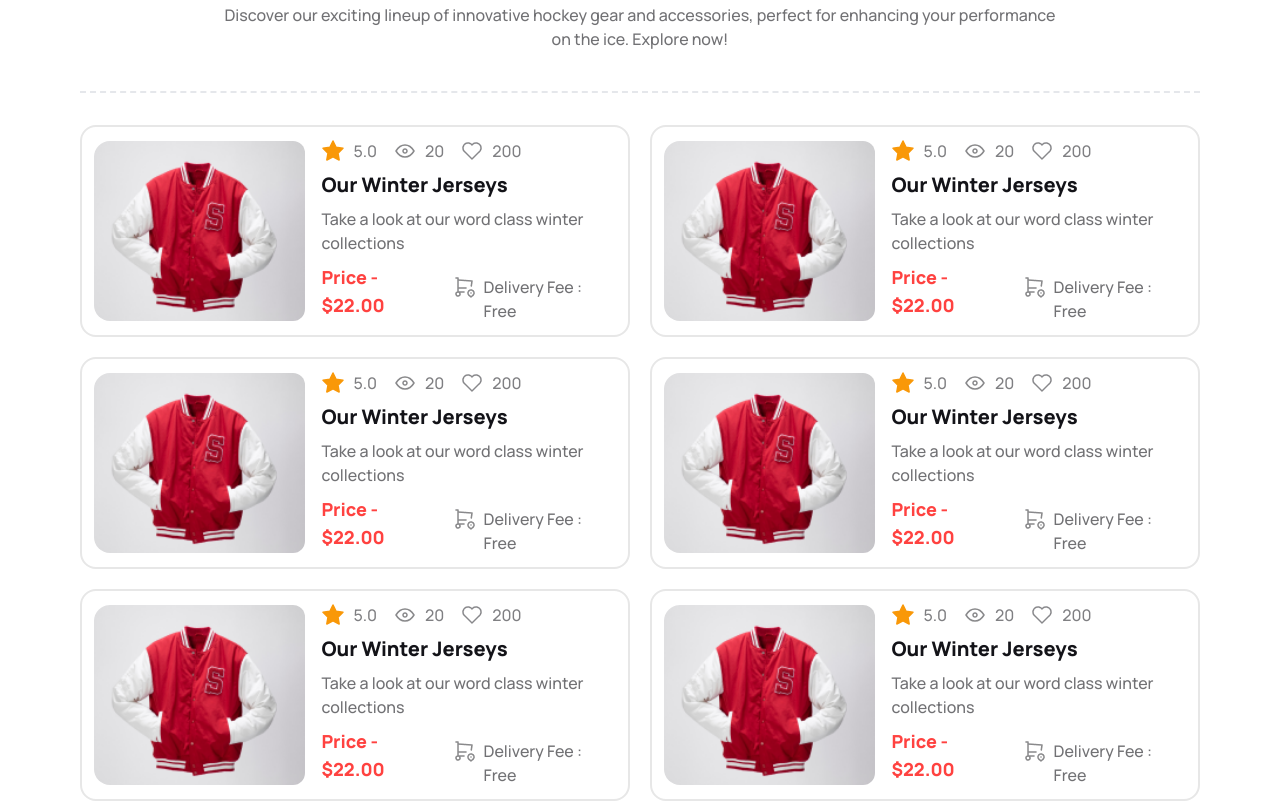
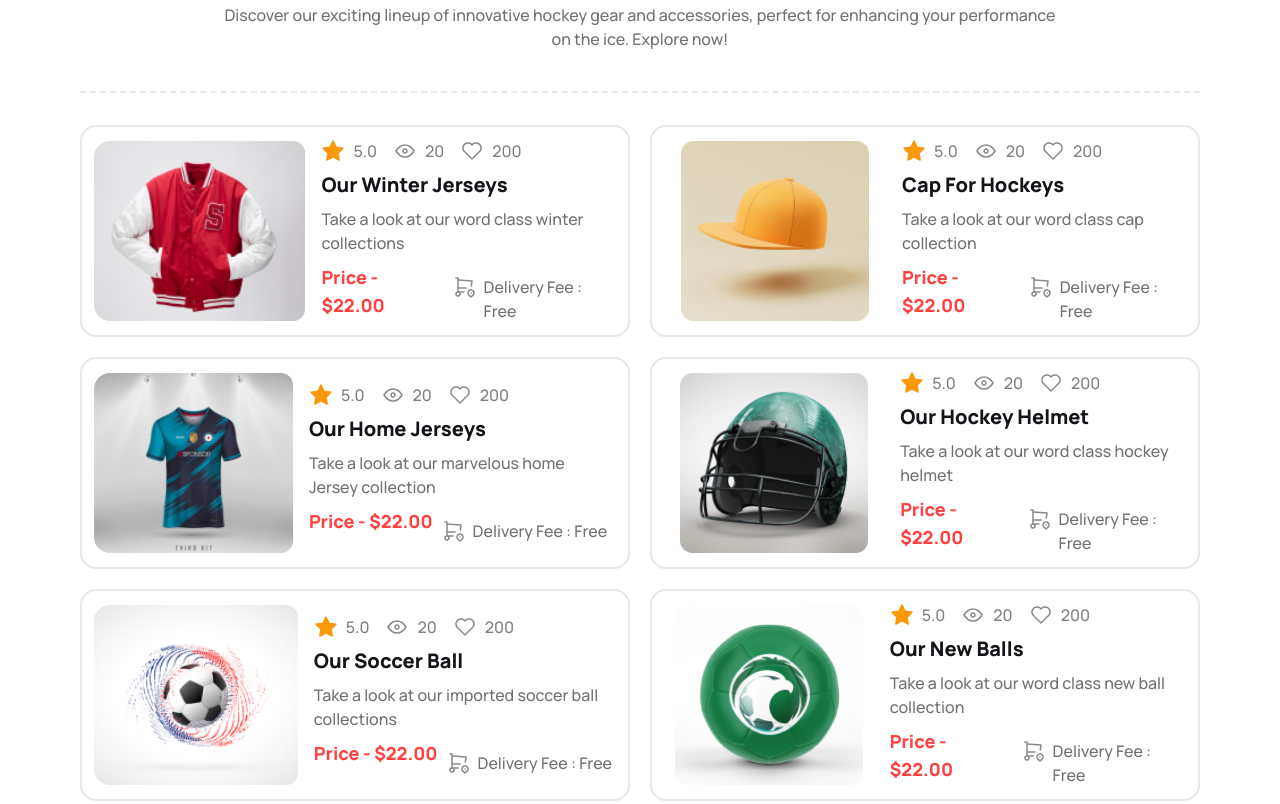
Before and after one commit to Rashedin-063/Hockey-s-Landing-Page, a plain HTML site: page index.html in a window 1280 px wide. Shown: the part 2697-3501 px from the top of the page. Drawn offline with nearby package versions, Linux system fonts and the light colour scheme.

Commit message:
some updates

```diff
--- a/index.html
+++ b/index.html
@@ -317,7 +317,7 @@ tailwind.config = {
     <div
     class="card card-side border-2 border-[#1313181a] p-3 flex flex-col md:justify-center md:items-center gap-4 md:flex-row">
     <!-- card image -->
-    <figure><img class="h-3/4 -translate-y-10 md:-translate-y-0 md:w-[250px] md:h-[180px] rounded-xl" src="Images/5.png" alt="Movie" /></figure>
+    <figure><img class="h-3/4 -translate-y-10 md:-translate-y-0 md:w-[250px] md:h-[180px] rounded-xl object-contain" src="Images/7.png" alt="Movie" /></figure>
     <!-- card body -->
     <div class="-translate-y-20 space-y-1 lg:space-y-2 md:-translate-y-0">
       <!-- card icons -->
@@ -336,8 +336,8 @@ tailwind.config = {
             </div>
         </div>
         <!-- card texts -->
-        <h2 class="card-title text-title text-lg lg:text-xl font-extrabold">Our Winter Jerseys</h2>
-        <p class="text-start text-description font-medium">Take a look at our word class winter collections</p>
+        <h2 class="card-title text-title text-lg lg:text-xl font-extrabold">Cap For Hockeys</h2>
+        <p class="text-start text-description font-medium">Take a look at our word class cap collection</p>
         <!-- card price tag -->
         <div class="flex flex-col lg:flex-row space-x-2 space-y-3">
             <p class="text-start text-lg font-extrabold text-reddish">Price - $22.00</p>
@@ -352,7 +352,7 @@ tailwind.config = {
     <div
     class="card card-side border-2 border-[#1313181a] p-3 flex flex-col md:justify-center md:items-center gap-4 md:flex-row">
     <!-- card image -->
-    <figure><img class="h-3/4 -translate-y-10 md:-translate-y-0 md:w-[250px] md:h-[180px] rounded-xl" src="Images/5.png" alt="Movie" /></figure>
+    <figure><img class="h-3/4 -translate-y-10 md:-translate-y-0 md:w-[250px] md:h-[180px] rounded-xl" src="Images/8.png" alt="Movie" /></figure>
     <!-- card body -->
     <div class="-translate-y-20 space-y-1 lg:space-y-2 md:-translate-y-0">
       <!-- card icons -->
@@ -371,8 +371,8 @@ tailwind.config = {
             </div>
         </div>
         <!-- card texts -->
-        <h2 class="card-title text-title text-lg lg:text-xl font-extrabold">Our Winter Jerseys</h2>
-        <p class="text-start text-description font-medium">Take a look at our word class winter collections</p>
+        <h2 class="card-title text-title text-lg lg:text-xl font-extrabold">Our Home Jerseys</h2>
+        <p class="text-start text-description font-medium">Take a look at our marvelous home Jersey collection</p>
         <!-- card price tag -->
         <div class="flex flex-col lg:flex-row space-x-2 space-y-3">
             <p class="text-start text-lg font-extrabold text-reddish">Price - $22.00</p>
@@ -387,7 +387,7 @@ tailwind.config = {
     <div
     class="card card-side border-2 border-[#1313181a] p-3 flex flex-col md:justify-center md:items-center gap-4 md:flex-row">
     <!-- card image -->
-    <figure><img class="h-3/4 -translate-y-10 md:-translate-y-0 md:w-[250px] md:h-[180px] rounded-xl" src="Images/5.png" alt="Movie" /></figure>
+    <figure><img class="h-3/4 -translate-y-10 md:-translate-y-0 md:w-[250px] md:h-[180px] rounded-xl object-contain" src="Images/9.png" alt="Movie" /></figure>
     <!-- card body -->
     <div class="-translate-y-20 space-y-1 lg:space-y-2 md:-translate-y-0">
       <!-- card icons -->
@@ -406,8 +406,8 @@ tailwind.config = {
             </div>
         </div>
         <!-- card texts -->
-        <h2 class="card-title text-title text-lg lg:text-xl font-extrabold">Our Winter Jerseys</h2>
-        <p class="text-start text-description font-medium">Take a look at our word class winter collections</p>
+        <h2 class="card-title text-title text-lg lg:text-xl font-extrabold">Our Hockey Helmet</h2>
+        <p class="text-start text-description font-medium">Take a look at our word class hockey helmet</p>
         <!-- card price tag -->
         <div class="flex flex-col lg:flex-row space-x-2 space-y-3">
             <p class="text-start text-lg font-extrabold text-reddish">Price - $22.00</p>
@@ -422,7 +422,7 @@ tailwind.config = {
     <div
     class="card card-side border-2 border-[#1313181a] p-3 flex flex-col md:justify-center md:items-center gap-4 md:flex-row">
     <!-- card image -->
-    <figure><img class="h-3/4 -translate-y-10 md:-translate-y-0 md:w-[250px] md:h-[180px] rounded-xl" src="Images/5.png" alt="Movie" /></figure>
+    <figure><img class="h-3/4 -translate-y-10 md:-translate-y-0 md:w-[250px] md:h-[180px] rounded-xl" src="Images/10.png" alt="Movie" /></figure>
     <!-- card body -->
     <div class="-translate-y-20 space-y-1 lg:space-y-2 md:-translate-y-0">
       <!-- card icons -->
@@ -441,8 +441,8 @@ tailwind.config = {
             </div>
         </div>
         <!-- card texts -->
-        <h2 class="card-title text-title text-lg lg:text-xl font-extrabold">Our Winter Jerseys</h2>
-        <p class="text-start text-description font-medium">Take a look at our word class winter collections</p>
+        <h2 class="card-title text-title text-lg lg:text-xl font-extrabold">Our Soccer Ball</h2>
+        <p class="text-start text-description font-medium">Take a look at our imported soccer ball collections</p>
         <!-- card price tag -->
         <div class="flex flex-col lg:flex-row space-x-2 space-y-3">
             <p class="text-start text-lg font-extrabold text-reddish">Price - $22.00</p>
@@ -457,7 +457,7 @@ tailwind.config = {
     <div
     class="card card-side border-2 border-[#1313181a] p-3 flex flex-col md:justify-center md:items-center gap-4 md:flex-row">
     <!-- card image -->
-    <figure><img class="h-3/4 -translate-y-10 md:-translate-y-0 md:w-[250px] md:h-[180px] rounded-xl" src="Images/5.png" alt="Movie" /></figure>
+    <figure><img class="h-3/4 -translate-y-10 md:-translate-y-0 md:w-[250px] md:h-[180px] rounded-xl object-contain" src="Images/6.png" alt="Movie" /></figure>
     <!-- card body -->
     <div class="-translate-y-20 space-y-1 lg:space-y-2 md:-translate-y-0">
       <!-- card icons -->
@@ -476,8 +476,8 @@ tailwind.config = {
             </div>
         </div>
         <!-- card texts -->
-        <h2 class="card-title text-title text-lg lg:text-xl font-extrabold">Our Winter Jerseys</h2>
-        <p class="text-start text-description font-medium">Take a look at our word class winter collections</p>
+        <h2 class="card-title text-title text-lg lg:text-xl font-extrabold">Our New Balls</h2>
+        <p class="text-start text-description font-medium">Take a look at our word class new ball collection</p>
         <!-- card price tag -->
         <div class="flex flex-col lg:flex-row space-x-2 space-y-3">
             <p class="text-start text-lg font-extrabold text-reddish">Price - $22.00</p>
```
